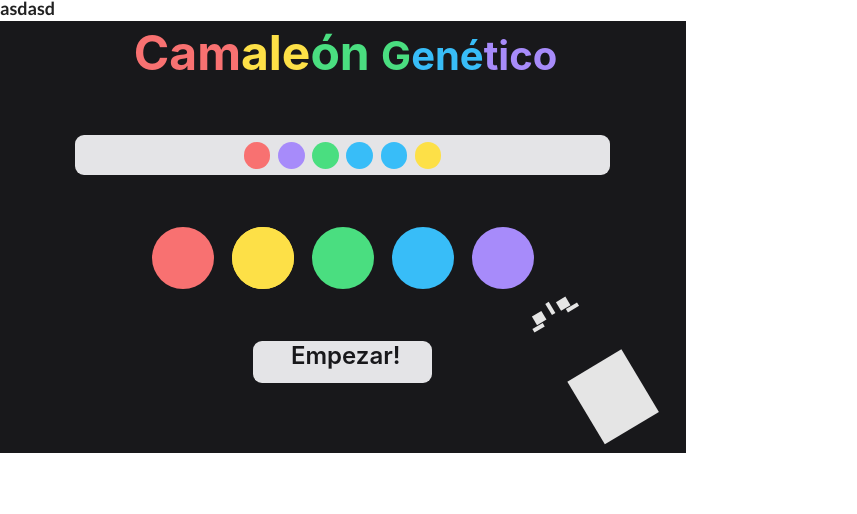
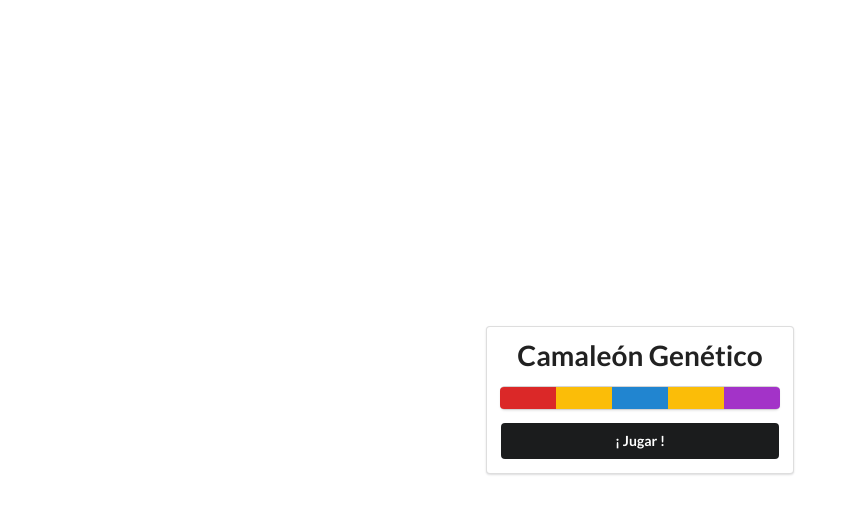
Before and after one commit to manurocck/CamaleonGenetico, an Angular app: page / in a window 1280 px wide. Shown: the top 514 px of the page, without its empty margins (0-857 px from the left). Built offline with nearby package versions, Linux system fonts and the light colour scheme.

Commit message:
+Interfaz

```diff
--- a/src/app/app.component.css
+++ b/src/app/app.component.css
@@ -0,0 +1,7 @@
+.container{
+    margin: 2%;
+}
+.active{
+    color: black;
+    background-color: blue;
+}
--- a/src/app/app.component.html
+++ b/src/app/app.component.html
@@ -1,37 +1,36 @@
 <!-- <div class="circular ui button"> Press me</div> -->
 
-<div class="container">
-    <div class="ui header">
-        asdasd
+<div class="container center">
+    <div class="ui segment">
+        <div class="ui center aligned header huge">
+            Camaleón Genético
+        </div>
+        <div class="ui centered card">
+            <!--6 Botones de colores con semantic-ui-->
+            <div class="ui buttons">
+                <button class="ui button"
+                    *ngFor="let elem of combinacionElegida"
+                    [ngClass]="selected ? 'active '+elem.nombre : elem.nombre"
+                    (click)="cambiarColor = true; selected = true;"
+                    (blur)="selected=false"
+                ></button>
+            </div>
+        </div>
+        <div class="fluid ui secondary button"
+            (click)="ejecutarAlgoritmoGenetico()">
+            ¡ Jugar !
+        </div>
+    </div>
+    <!-- Cambia de colores -->
+    <div class="ui segment" *ngIf="cambiarColor">
+        <div class="ui center aligned header"> Selecciona el nuevo color </div>
+        <div class="ui center aligned container">
+            <div class="ui buttons">
+                <button class="ui button"
+                    *ngFor="let elem of colores"
+                    [ngClass]="elem.nombre"
+                    (click)="cambiarColor = false;"
+                ></button>
+        </div>
     </div>
 </div>
-<div style="width: 686px; height: 432px; position: relative; background: #18181B">
-    <div style="width: 62px; height: 62px; left: 152px; top: 206px; position: absolute; background: #F87171; border-radius: 9999px"></div>
-    <div style="width: 62px; height: 62px; left: 232px; top: 206px; position: absolute; background: #FDE047; border-radius: 9999px"></div>
-    <div style="width: 62px; height: 62px; left: 232px; top: 206px; position: absolute; background: #FDE047; border-radius: 9999px"></div>
-    <div style="width: 62px; height: 62px; left: 312px; top: 206px; position: absolute; background: #4ADE80; border-radius: 9999px"></div>
-    <div style="width: 62px; height: 62px; left: 392px; top: 206px; position: absolute; background: #38BDF8; border-radius: 9999px"></div>
-    <div style="width: 62px; height: 62px; left: 472px; top: 206px; position: absolute; background: #A78BFA; border-radius: 9999px"></div>
-    <div style="width: 535px; height: 40px; left: 75px; top: 114px; position: absolute; background: #E4E4E7; border-radius: 9px"></div>
-    <div style="width: 26px; height: 27px; left: 244px; top: 121px; position: absolute; background: #F87171; border-radius: 9999px"></div>
-    <div style="width: 27px; height: 27px; left: 278px; top: 121px; position: absolute; background: #A78BFA; border-radius: 9999px"></div>
-    <div style="width: 27px; height: 27px; left: 312px; top: 121px; position: absolute; background: #4ADE80; border-radius: 9999px"></div>
-    <div style="width: 27px; height: 27px; left: 346px; top: 121px; position: absolute; background: #38BDF8; border-radius: 9999px"></div>
-    <div style="width: 26px; height: 27px; left: 381px; top: 121px; position: absolute; background: #38BDF8; border-radius: 9999px"></div>
-    <div style="width: 26px; height: 27px; left: 415px; top: 121px; position: absolute; background: #FDE047; border-radius: 9999px"></div>
-    <div style="width: 179px; height: 42px; left: 253px; top: 320px; position: absolute">
-      <div style="width: 179px; height: 42px; left: 0px; top: 0px; position: absolute; background: #E4E4E7; border-radius: 9px"></div>
-      <div style="width: 172.56px; height: 31.23px; left: 6.44px; top: 5.38px; position: absolute; text-align: center; color: #18181B; font-size: 24px; font-family: Inter; font-weight: 600; word-wrap: break-word">Empezar!</div>
-    </div>
-    <div style="width: 459px; height: 77px; left: 116px; top: 22px; position: absolute; text-align: center"><span style="color: #F87171; font-size: 48px; font-family: Inter; font-weight: 700; word-wrap: break-word">Cam</span><span style="color: #FDE047; font-size: 48px; font-family: Inter; font-weight: 700; word-wrap: break-word">ale</span><span style="color: #4ADE80; font-size: 48px; font-family: Inter; font-weight: 700; word-wrap: break-word">ón </span><span style="color: #4ADE80; font-size: 40px; font-family: Inter; font-weight: 700; word-wrap: break-word">G</span><span style="color: #38BDF8; font-size: 40px; font-family: Inter; font-weight: 700; word-wrap: break-word">ené</span><span style="color: #A78BFA; font-size: 40px; font-family: Inter; font-weight: 700; word-wrap: break-word">tico</span></div>
-    <div style="width: 171px; height: 171px; left: 452px; top: 277.84px; position: absolute; transform: rotate(-30.91deg); transform-origin: 0 0; background: rgba(255, 255, 255, 0)">
-      <div style="width: 66.52px; height: 90.78px; left: 52.55px; top: 131.41px; position: absolute">
-        <div style="width: 4.01px; height: 12.71px; left: 24.04px; top: -78.07px; position: absolute; background: #E5E5E5"></div>
-        <div style="width: 10.48px; height: 9.82px; left: 6.77px; top: -74.15px; position: absolute; background: #E5E5E5"></div>
-        <div style="width: 10.45px; height: 9.81px; left: 34.91px; top: -74.17px; position: absolute; background: #E5E5E5"></div>
-        <div style="width: 62.87px; height: 72.35px; left: 3.65px; top: 0px; position: absolute; background: #E5E5E5"></div>
-        <div style="width: 12.69px; height: 4.08px; left: -0px; top: -63.81px; position: absolute; background: #E5E5E5"></div>
-        <div style="width: 12.64px; height: 4.07px; left: 39.64px; top: -63.81px; position: absolute; background: #E5E5E5"></div>
-      </div>
-    </div>
-  </div>
--- a/src/app/app.component.ts
+++ b/src/app/app.component.ts
@@ -7,20 +7,25 @@ import { Color, Genoma } from './structs/structs';
   styleUrls: ['./app.component.css']
 })
 export class AppComponent {
+  // Propio de la interfaz
+  cambiarColor = false;
+  selected = false;
+
+
   title = 'CamaleonGenetico';
 
-  amarillo : Color =  { nombre : 'amarillo',  emoji : '🟡' };
-  azul : Color =      { nombre : 'azul',      emoji : '🔵' };
-  rojo : Color =      { nombre : 'rojo',      emoji : '🔴' };
-  verde : Color =     { nombre : 'verde',     emoji : '🟢' };
-  lila : Color =      { nombre : 'lila',      emoji : '🟣' };
+  amarillo : Color =  { nombre : 'yellow',  emoji : '🟡' };
+  azul : Color =      { nombre : 'blue',      emoji : '🔵' };
+  rojo : Color =      { nombre : 'red',      emoji : '🔴' };
+  verde : Color =     { nombre : 'green',     emoji : '🟢' };
+  lila : Color =      { nombre : 'purple',      emoji : '🟣' };
 
-  colores : Color[] = [this.amarillo, this.azul, this.rojo, this.verde, this.lila];
+  colores : Color[] = [this.rojo, this.amarillo, this.verde, this.azul, this.lila];
 
   // Lista de colores
   genoma : Genoma = { combinacion : [], aptitud : 0};
 
-  combinacionElegida = [this.amarillo, this.azul, this.rojo, this.verde, this.lila];
+  combinacionElegida = [this.rojo, this.amarillo, this.azul, this.amarillo, this.lila];
 
   // Reglas del juego
   constanteSize = 5;
@@ -175,31 +180,21 @@ export class AppComponent {
     var poblacionMinima = 100;
     var poblacionActual = this.generarPoblacionInicial();
 
-    // loop de generaciones
-    while(generacionActual < generacionMaxima){
-      this.hanGanado(poblacionActual);
+    // Loop de generaciones
+    while(generacionActual < generacionMaxima && this.hanGanado(poblacionActual).length === 0){
       // Se ordenan según aptitud
       poblacionActual.sort((a, b) => b.aptitud - a.aptitud);
 
       var poblacionNueva = this.seleccionar(poblacionActual);
-      if(!poblacionNueva.every((element) => element !== undefined))
-      console.log("undefined en seleccionar");
+      poblacionNueva = this.cruzar(poblacionNueva);
+      poblacionNueva = this.mutar(poblacionNueva);
 
-
-    poblacionNueva = this.cruzar(poblacionNueva);
-    if(!poblacionNueva.every((element) => element !== undefined))
-    console.log("undefined en cruzar");
-
-
-    poblacionNueva = this.mutar(poblacionNueva);
-    if(!poblacionNueva.every((element) => element !== undefined))
-      console.log("undefined en mutar");
-
-
+      // Se añaden los mejores de la generación anterior
       if(poblacionNueva.length < poblacionMinima){
         var antiguosCandidatos = poblacionMinima - poblacionNueva.length;
         poblacionNueva = poblacionNueva.concat(poblacionActual.slice(0, antiguosCandidatos));
       }
+
       poblacionActual = poblacionNueva;
       generacionActual++;
       console.log(
--- a/src/index.html
+++ b/src/index.html
@@ -7,7 +7,7 @@
   <meta name="viewport" content="width=device-width, initial-scale=1">
   <link rel="icon" type="image/x-icon" href="favicon.ico">
 </head>
-<body>
+<body style="display: flex; justify-content: center; align-items: center;">
   <app-root></app-root>
 </body>
 </html>
```
